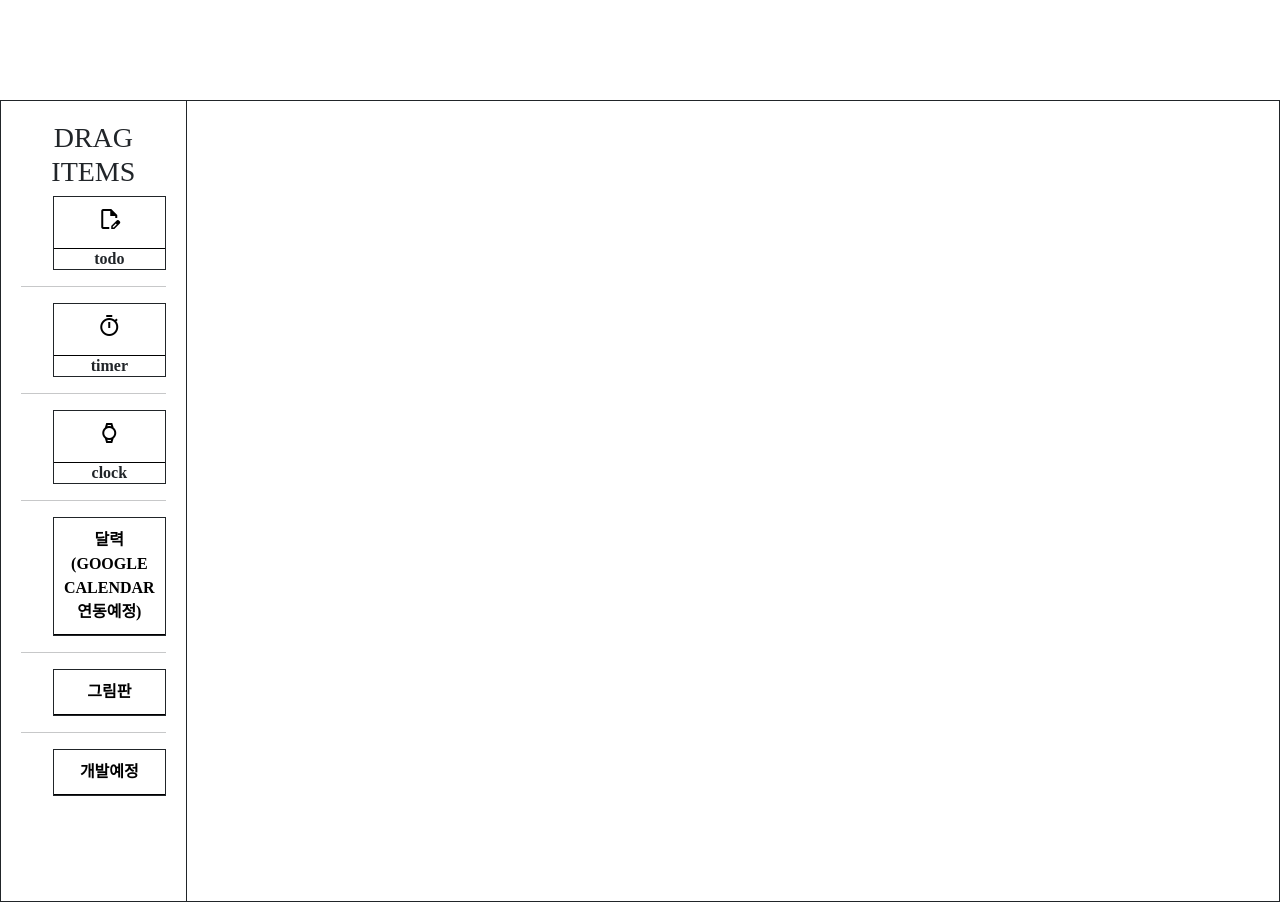
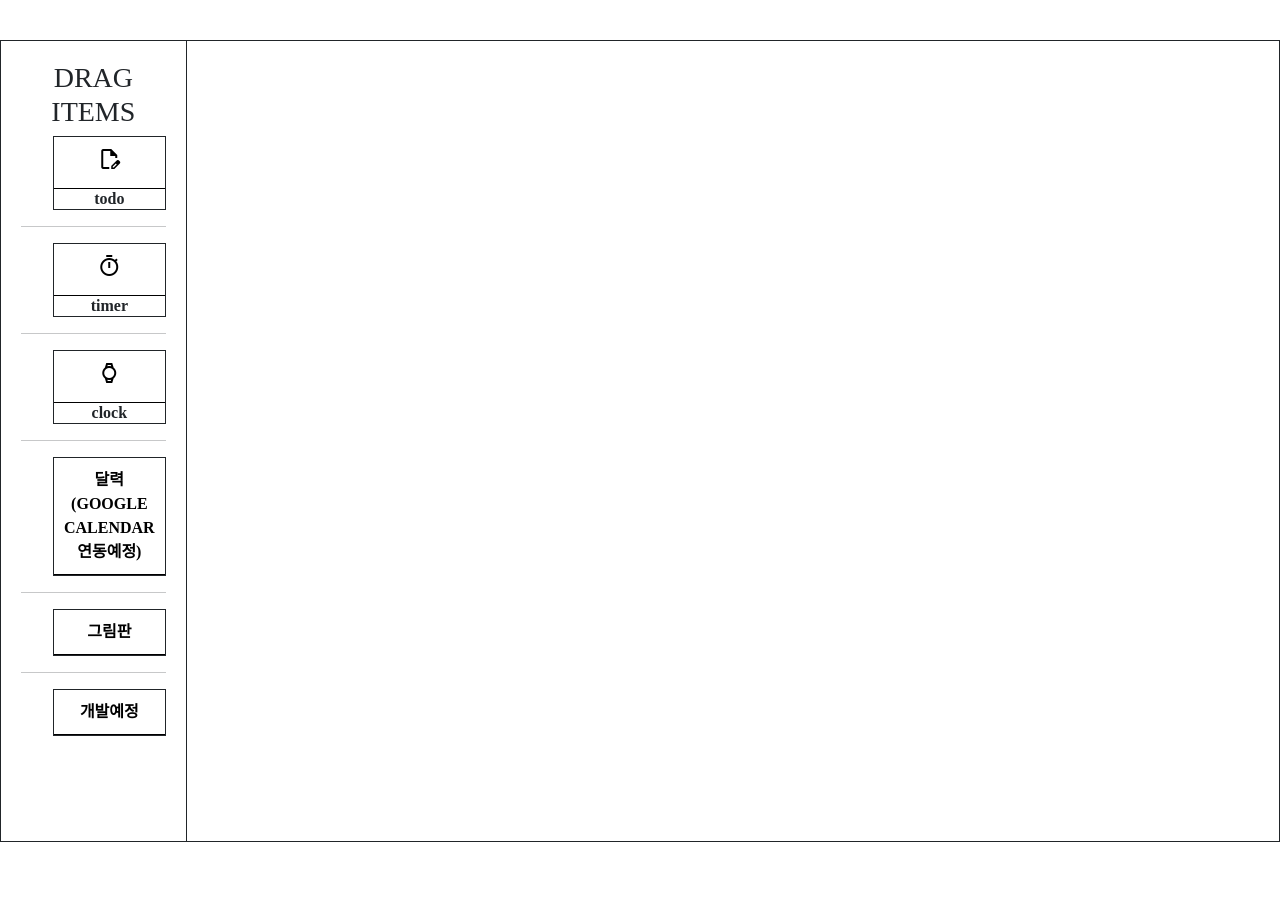
Before and after one commit to ALL-MY-PROJECTS-2024/Widget, a plain HTML site: page index.html in a window 1280 px wide. After the commit the page ends 842 px from the top, so only its background shows below. Drawn offline with nearby package versions, Linux system fonts and the light colour scheme; a web font is replaced by a local one.

Commit message:
Update 위젯.css

```diff
--- a/css/위젯.css
+++ b/css/위젯.css
@@ -17,10 +17,11 @@ body{
 
 .wrapper{}
 .wrapper>header{
-    height : 100px;
+
     position:relative;
     z-index:1000;
     background-color: white;
+    padding:20px;
 }
 .wrapper>main{}
 .wrapper>main>section{
```
